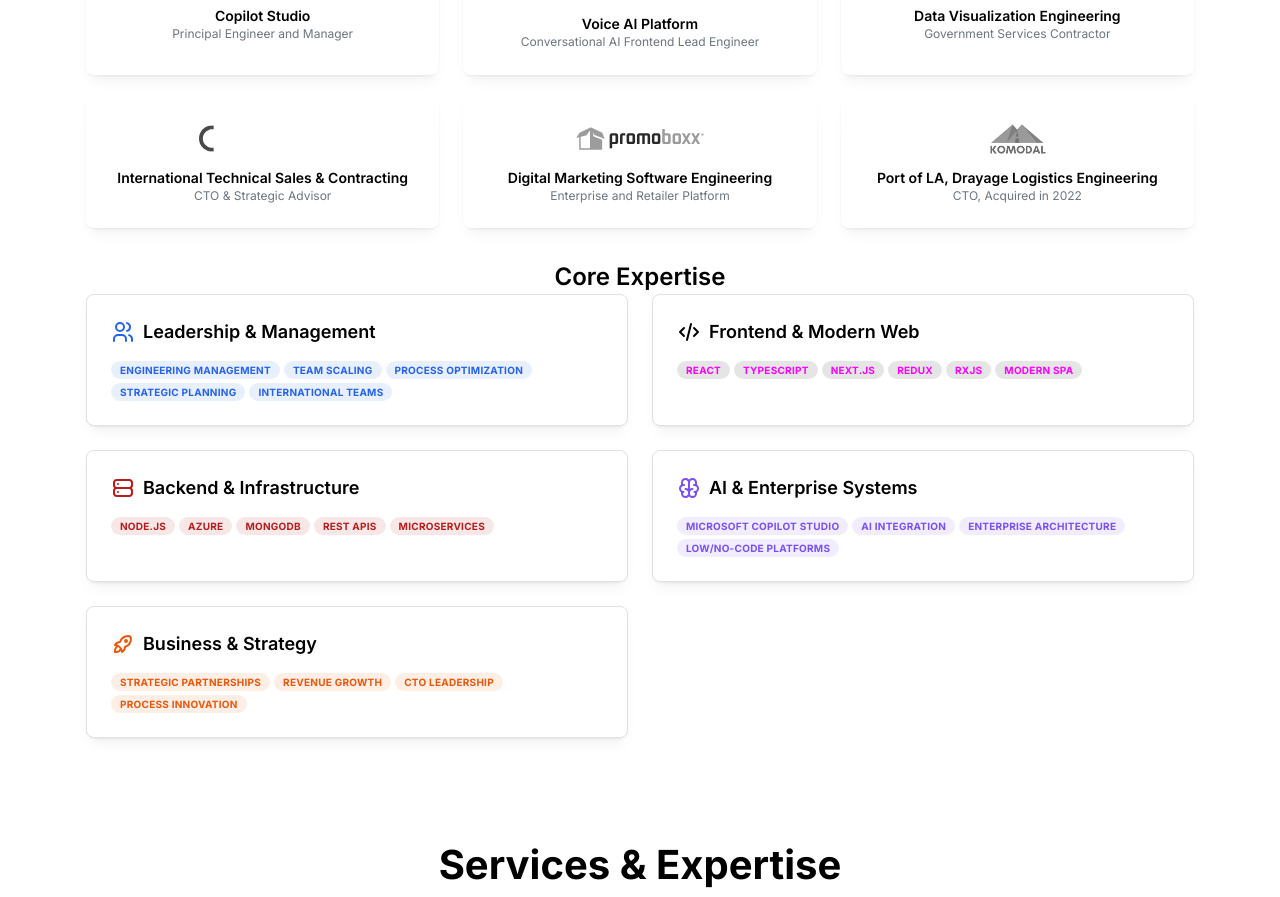
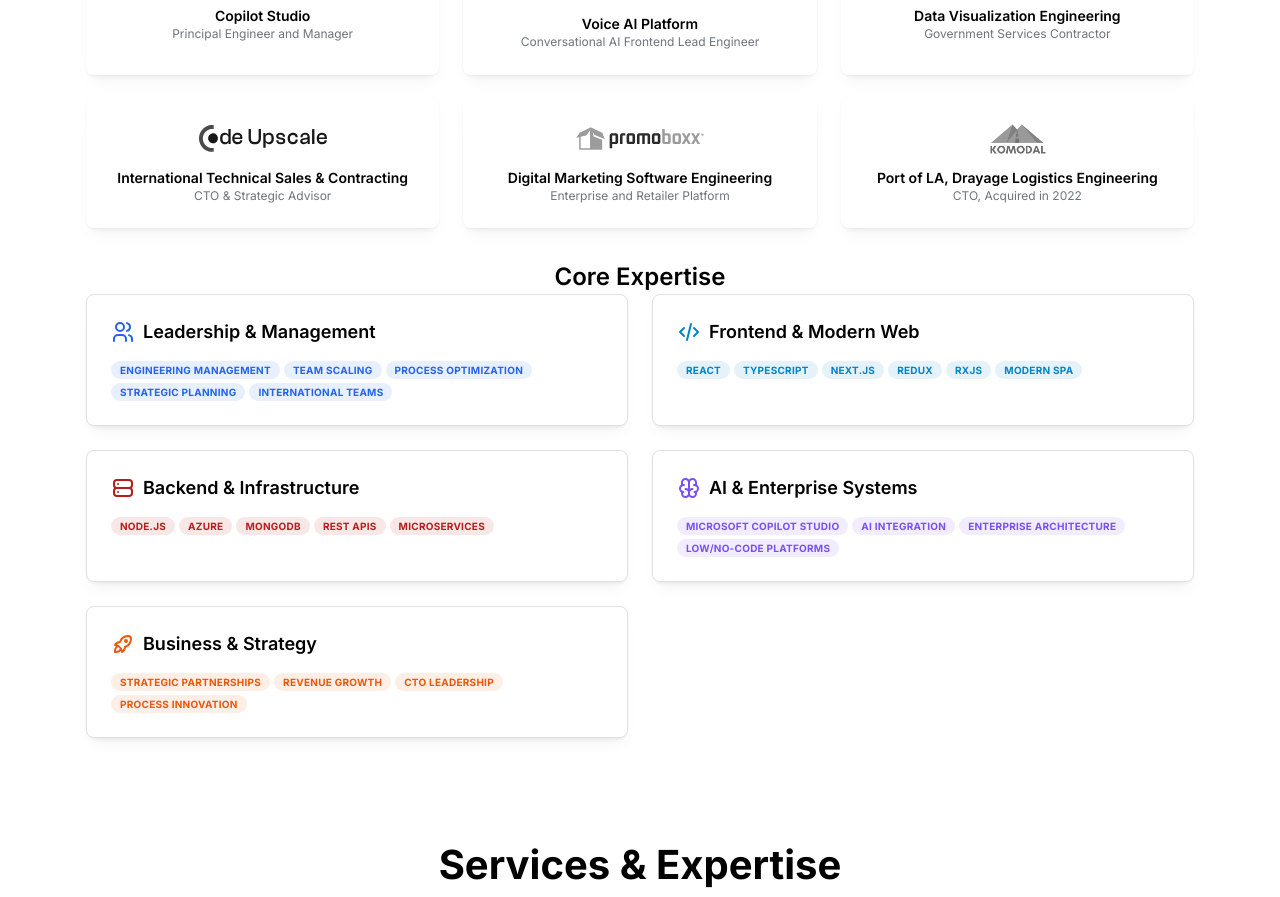
Before and after one commit to cjennison/chrisjennison-personalsite, a Next.js app: page / in a window 1280 px wide. Shown: the part 2120-3017 px from the top of the page. Built offline with nearby package versions, Linux system fonts and the light colour scheme.

Commit message:
fix: improve color readability and logo consistency
- Change Frontend & Modern Web category from magenta to indigo for better readability
- Replace CSS invert filter with theme-specific Code Upscale logos
- Add CodeUpscaleDark.svg and CodeUpscaleLight.svg for proper theme support

```diff
--- a/src/components/sections/ExperienceLogos.tsx
+++ b/src/components/sections/ExperienceLogos.tsx
@@ -61,7 +61,7 @@ const defaultExperiences: ExperienceItem[] = [
   {
     id: "codeupscale",
     logo: {
-      src: "/images/codeupscale-logo.svg",
+      src: "/images/codeupscale-logo.svg", // Will be dynamically replaced
       alt: "Code Upscale",
       width: 128,
       height: 32,
@@ -125,20 +125,23 @@ export function ExperienceLogos({
           >
             <div className="mb-3 flex justify-center grayscale group-hover:grayscale-0 transition-all duration-300">
               <Image
-                src={experience.logo.src}
+                src={(() => {
+                  // Use theme-specific Code Upscale logos
+                  if (experience.id === "codeupscale") {
+                    return colorScheme === "dark"
+                      ? "/images/CodeUpscaleLight.svg" // Light logo for dark theme
+                      : "/images/CodeUpscaleDark.svg"; // Dark logo for light theme
+                  }
+                  return experience.logo.src;
+                })()}
                 alt={experience.logo.alt}
                 width={experience.logo.width}
                 height={experience.logo.height}
                 className={experience.logo.className}
                 style={{
                   filter: (() => {
+                    // Only apply invert filter to Nuance logo in dark mode
                     if (experience.id === "nuance" && colorScheme === "dark") {
-                      return "invert(1)";
-                    }
-                    if (
-                      experience.id === "codeupscale" &&
-                      colorScheme === "light"
-                    ) {
                       return "invert(1)";
                     }
                     return undefined;
--- a/src/components/sections/TechStackVisualization.tsx
+++ b/src/components/sections/TechStackVisualization.tsx
@@ -41,7 +41,7 @@ const defaultCategories: SkillCategory[] = [
     id: "frontend",
     title: "Frontend & Modern Web",
     icon: IconCode,
-    color: "magenta",
+    color: "indigo",
     skills: ["React", "TypeScript", "Next.js", "Redux", "RxJS", "Modern SPA"],
   },
   {
```
Also changed, not shown: public/images/CodeUpscaleDark.svg (added), public/images/CodeUpscaleLight.svg (added).
